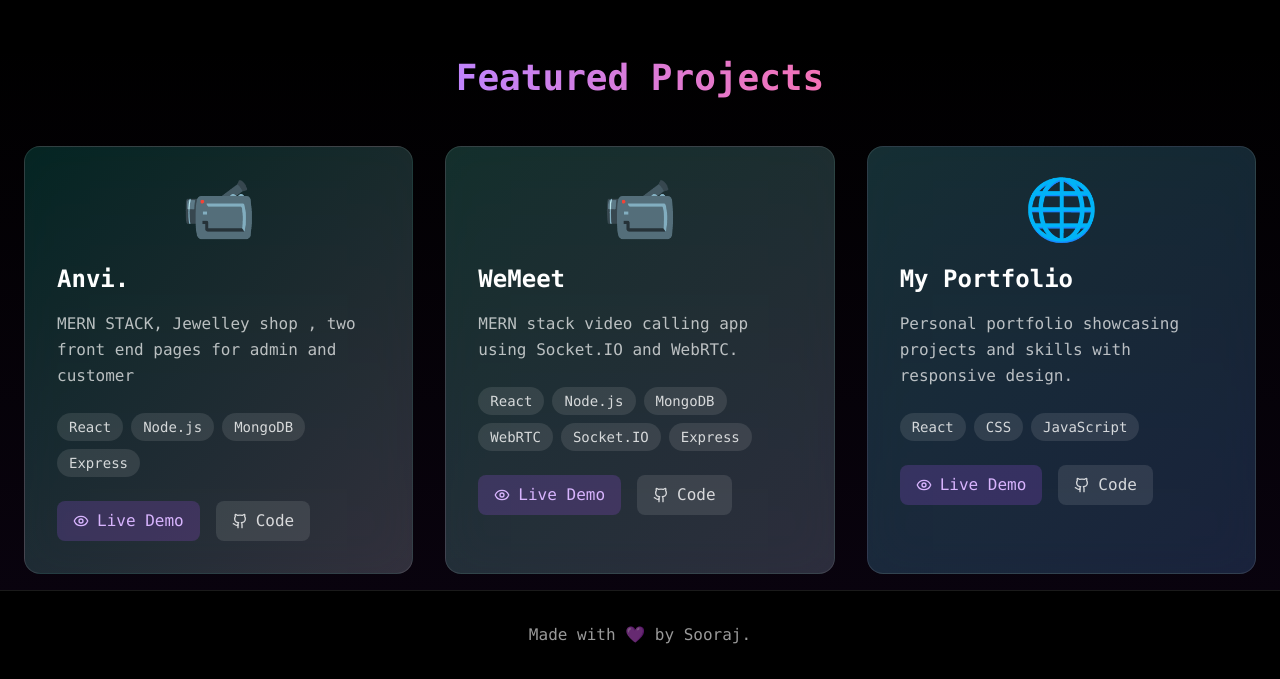
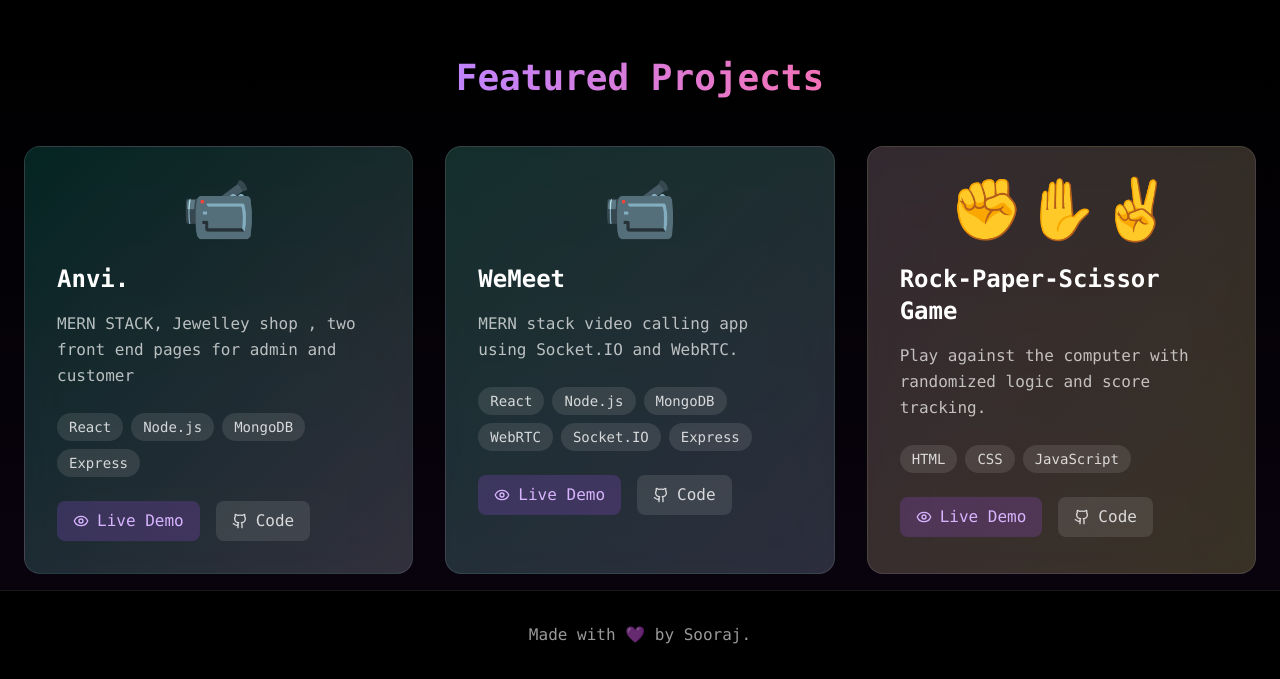
Before and after one commit to sooraj4sure/Portfolio2, a React (Vite) app: page / in a window 1280 px wide. Shown: the part 838-1517 px from the top of the page. Built offline with nearby package versions, Linux system fonts and the light colour scheme.

Commit message:
Minor change

```diff
--- a/src/components/HomeSection.jsx
+++ b/src/components/HomeSection.jsx
@@ -30,17 +30,17 @@ const HomeSection = ({ typewriterText }) => {
       link: "https://we-meet-video-calling-app.vercel.app/",
       code: "https://github.com/sooraj4sure/WeMeet-Video-calling-app-"
     },
-    {
-      id: 14,
-      name: "My Portfolio",
-      description: "Personal portfolio showcasing projects and skills with responsive design.",
-      tech: ["React", "CSS", "JavaScript"],
-      category: "React",
-      image: "🌐",
-      color: "from-cyan-300/20 to-blue-400/20",
-      link: "https://sooraj-khaki.vercel.app/",
-      code: "https://github.com/sooraj4sure/Portfolio2"
-    }
+  {
+    id: 3,
+    name: "Rock-Paper-Scissor Game",
+    description: "Play against the computer with randomized logic and score tracking.",
+    tech: ["HTML", "CSS", "JavaScript"],
+    category: "JavaScript",
+    image: "✊✋✌️",
+    color: "from-pink-200/20 to-yellow-200/20",
+    link: "https://rock-paper-scissor-one-drab.vercel.app/",
+    code: "https://github.com/sooraj4sure/Rock-Paper-Scissor"
+  },
   ];
 
   return (
```
